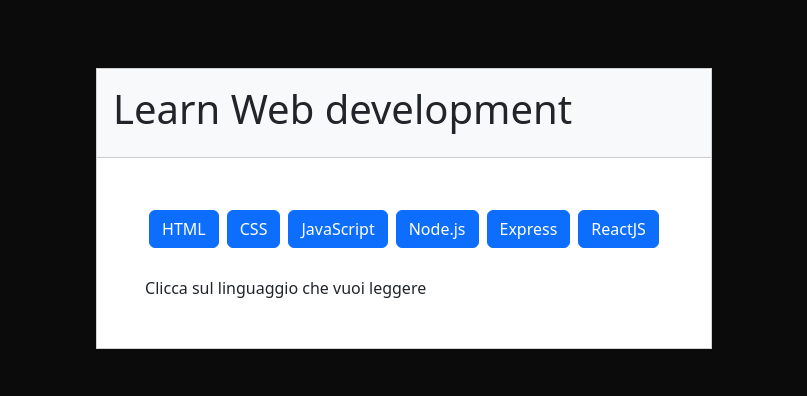
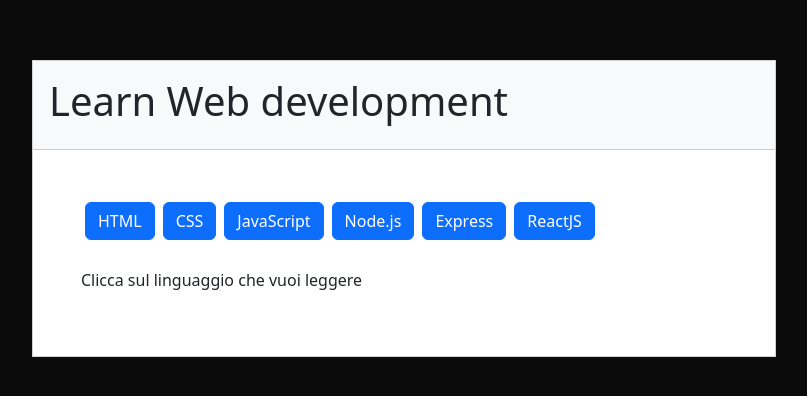
Before and after one commit to giuseppepetrazzuolo6/react-use-state, a React (Vite) app: page / in a window 1280 px wide. Shown: the part 192-588 px from the top of the page, without its empty margins (236-1043 px from the left). Built offline with nearby package versions, Linux system fonts and the light colour scheme.

Commit message:
Move state and array to App.jsx, Main wraps buttons and card

```diff
--- a/src/App.jsx
+++ b/src/App.jsx
@@ -1,6 +1,5 @@
-import LanguagesButton from "./components/LanguagesButton";
-
-function App() {
+import { useState } from "react";
+import Main from "./components/Main";
 
 const languages = [
   {
@@ -35,22 +34,14 @@
   }
 ];
 
+export default function App() {
+  const [selectedLang, setSelectedLang] = useState(null);
+
   return (
-    <>
-      <div className="container d-flex justify-content-center align-items-center vh-100">
-        <div className="card rounded-0">
-          <div className="card-header bg-light">
-            <h1 className="py-2">Learn Web development</h1>
-          </div>
-          <div className="card-body p-5">
-            <LanguagesButton />
-
-          </div>
-        </div>
-
-      </div>
-    </>
-  )
+    <Main
+      languages={languages}
+      selectedLang={selectedLang}
+      setSelectedLang={setSelectedLang}
+    />
+  );
 }
-
-export default App
--- a/src/components/LanguagesButton.jsx
+++ b/src/components/LanguagesButton.jsx
@@ -1,57 +1,15 @@
-import { useState } from "react";
-import LanguagesCard from "./LanguagesCard";
-
-const languages = [
-    {
-        id: 1,
-        title: "HTML",
-        description: "HTML (HyperText Markup Language) è il linguaggio standard per creare pagine e applicazioni web. Struttura il contenuto web e fornisce elementi di base come titoli, paragrafi e immagini."
-    },
-    {
-        id: 2,
-        title: "CSS",
-        description: "CSS (Cascading Style Sheets) è un linguaggio di stile utilizzato per descrivere la presentazione di un documento scritto in HTML o XML. Controlla il layout, i colori, i caratteri e l'aspetto complessivo di una pagina web."
-    },
-    {
-        id: 3,
-        title: "JavaScript",
-        description: "JavaScript è un linguaggio di programmazione dinamico utilizzato per lo sviluppo web, che consente contenuti interattivi come grafici animati, pulsanti cliccabili e altre funzionalità dinamiche sui siti web."
-    },
-    {
-        id: 4,
-        title: "Node.js",
-        description: "Node.js è un ambiente di runtime JavaScript lato server che permette di utilizzare JavaScript anche sul backend, consentendo agli sviluppatori di usare lo stesso linguaggio sia sul client che sul server."
-    },
-    {
-        id: 5,
-        title: "Express",
-        description: "Express è un framework per applicazioni web minimalista e veloce per Node.js. Fornisce strumenti robusti per creare applicazioni web e API e semplifica la gestione delle rotte e delle richieste."
-    },
-    {
-        id: 6,
-        title: "ReactJS",
-        description: "ReactJS è una libreria JavaScript per costruire interfacce utente, in particolare applicazioni a pagina singola. Consente agli sviluppatori di creare componenti UI riutilizzabili e di gestire efficacemente lo stato dell'applicazione."
-    }
-];
-
-export default function LanguagesButton() {
-    const [selectedLang, setSelectedLang] = useState(null);
-
+export default function LanguagesButton({ languages, selectedLang, setSelectedLang }) {
     return (
-        <>
         <div className="mb-4">
             {languages.map((lang) => (
                 <button
                     key={lang.id}
-                        className={`btn m-1 ${selectedLang && selectedLang.id === lang.id ? "btn-warning" : "btn-primary"
-                            }`}
+                    className={`btn m-1 ${selectedLang && selectedLang.id === lang.id ? "btn-warning" : "btn-primary"}`}
                     onClick={() => setSelectedLang(lang)}
                 >
                     {lang.title}
                 </button>
             ))}
         </div>
-            <LanguagesCard language={selectedLang} />
-        </>
     );
 }
--- a/src/components/LanguagesCard.jsx
+++ b/src/components/LanguagesCard.jsx
@@ -1,5 +1,5 @@
 export default function LanguageCard({ language }) {
-    if (!language) return 'Clicca sul linguaggio che vuoi leggere'
+    if (!language) return <p>Clicca sul linguaggio che vuoi leggere</p>
 
     return (
         <div className="border border-1 border-dark rounded-3 p-3 my-4">
--- /dev/null
+++ b/src/components/Main.jsx
@@ -0,0 +1,23 @@
+import LanguagesButton from "./LanguagesButton";
+import LanguageCard from "./LanguagesCard";
+
+export default function Main({ languages, selectedLang, setSelectedLang }) {
+
+    return (
+        <div className="container d-flex justify-content-center align-items-center vh-100">
+            <div className="card rounded-0 w-100">
+                <div className="card-header bg-light">
+                    <h1 className="py-2">Learn Web development</h1>
+                </div>
+                <div className="card-body p-5">
+                    <LanguagesButton
+                        languages={languages}
+                        selectedLang={selectedLang}
+                        setSelectedLang={setSelectedLang}
+                    />
+                    <LanguageCard language={selectedLang} />
+                </div>
+            </div>
+        </div>
+    )
+}
```
Lines whose indentation alone changed are shown as unchanged.
